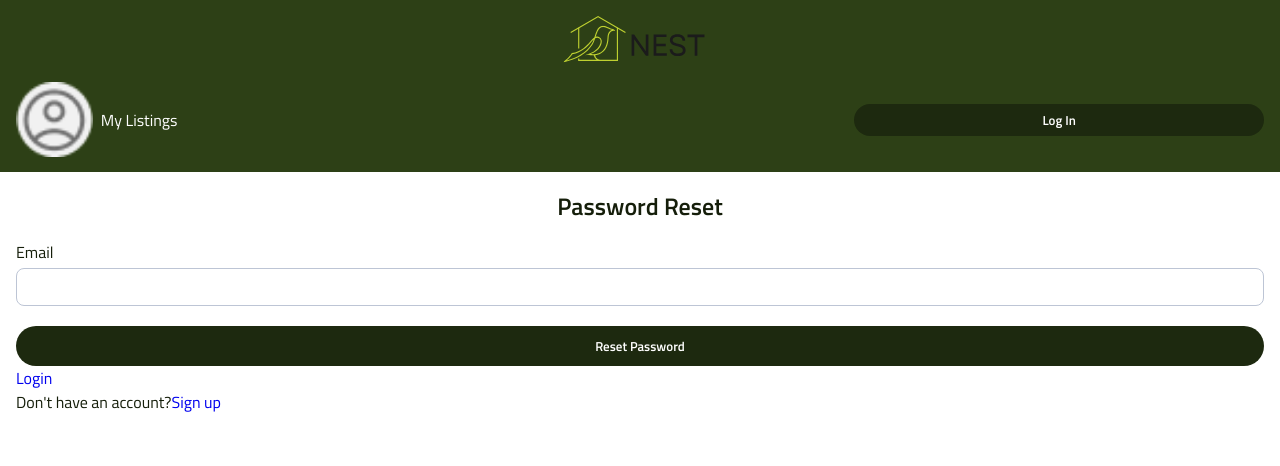
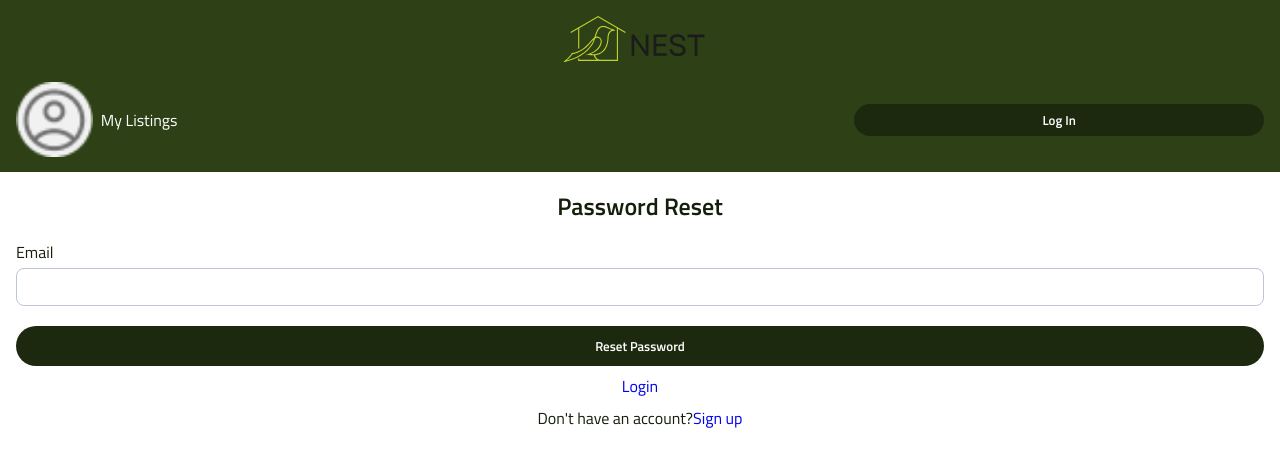
Before and after one commit to stebnj/steven-joo-capstone-project, a React (Create React App) app in the folder client/: page /forgot-password in a window 1280 px wide. Shown: the top 466 px of the page. Built offline with nearby package versions, Linux system fonts and the light colour scheme; no server answers.

Commit message:
add a class and color to the links for every authentication page

```diff
--- a/client/src/components/ForgotPassword/ForgotPassword.scss
+++ b/client/src/components/ForgotPassword/ForgotPassword.scss
@@ -25,4 +25,17 @@
     &__input{
         border-radius: 0.5rem;
     }
+
+    &__redirect{
+        &-login, &-signup{
+            display: flex;
+            flex-direction: column;
+            align-items: center;
+            padding-top: 0.5rem;
+        }
+    }
+
+    &__link{
+        color: $light-green;
+    }
 }
--- a/client/src/pages/Login/Login.js
+++ b/client/src/pages/Login/Login.js
@@ -50,11 +50,11 @@ export default function Login() {
       </section>
       <section className="login__redirect">
         <section className="login__forgot-container">
-            <Link to="/forgot-password">Forgot Password?</Link>
+            <Link className="login__link" to="/forgot-password">Forgot Password?</Link>
         </section>
         <section className="login__signup-container">
             <p className="login__signup">
-            Don't have an account?<Link to="/signup"> Sign up</Link>{" "}
+            Don't have an account?<Link className="login__link" to="/signup"> Sign up</Link>{" "}
             </p>
         </section>
       </section>
--- a/client/src/pages/Login/Login.scss
+++ b/client/src/pages/Login/Login.scss
@@ -34,4 +34,8 @@
     &__signup-container{
         padding-top: 0.5rem;
     }
+
+    &__link{
+        color: $light-green;
+    }
 }
--- a/client/src/pages/SIgnup/Signup.scss
+++ b/client/src/pages/SIgnup/Signup.scss
@@ -32,4 +32,8 @@
         justify-content: center;
         padding-top: 0.5rem;
     }
+
+    &__link{
+        color: $light-green;
+    }
 }
--- a/client/src/styles/partials/_variables.scss
+++ b/client/src/styles/partials/_variables.scss
@@ -6,7 +6,7 @@ $mobile-break: 320px;
 // Primary colors
 $Black: #323232;
 $White: #FFFFFF;
-$Blue: 	#3e4772;
+$Blue: 	#5d5ffc;
 $green: #2D4016;
 $light-green: #158463;
 
```
